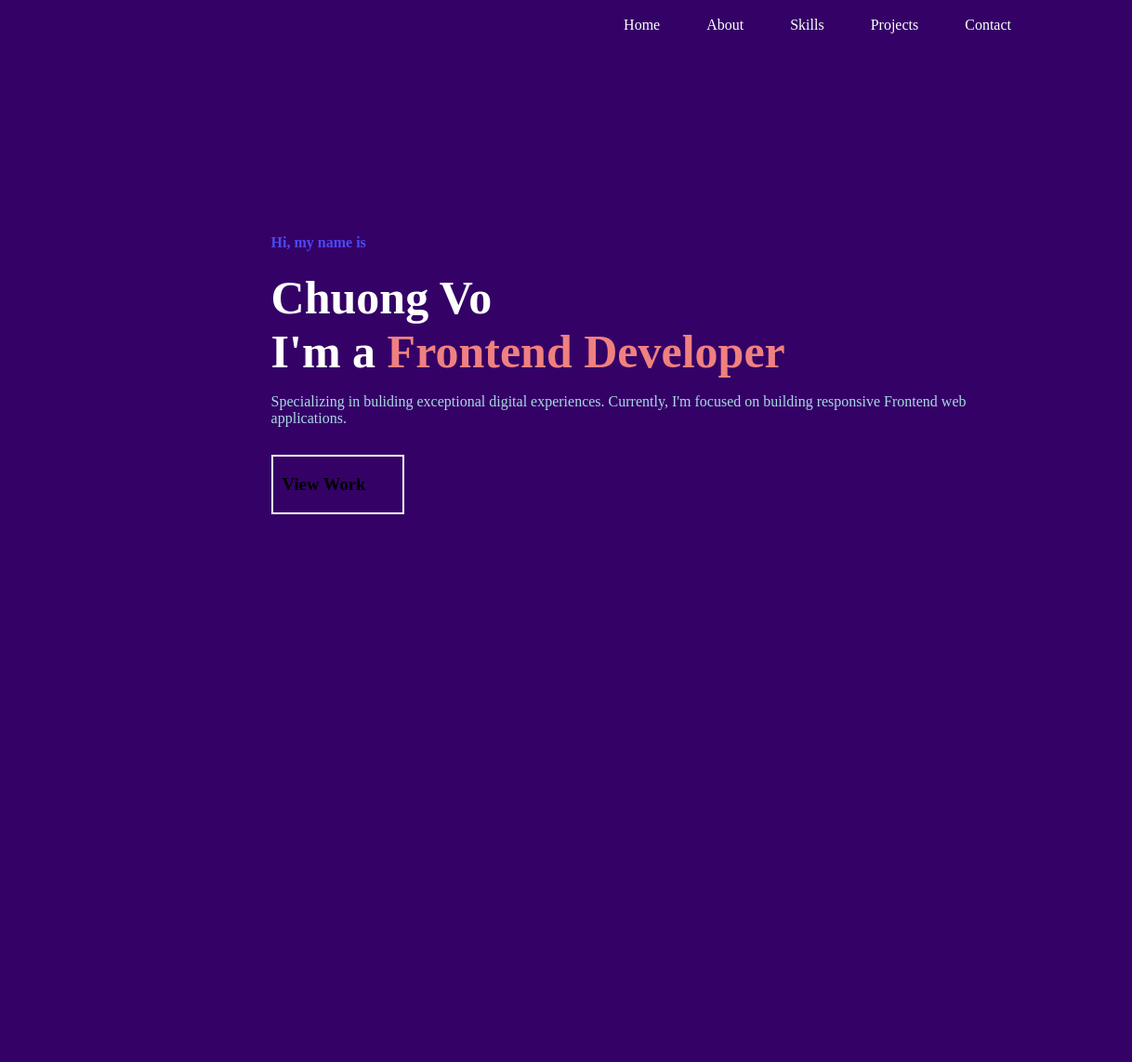
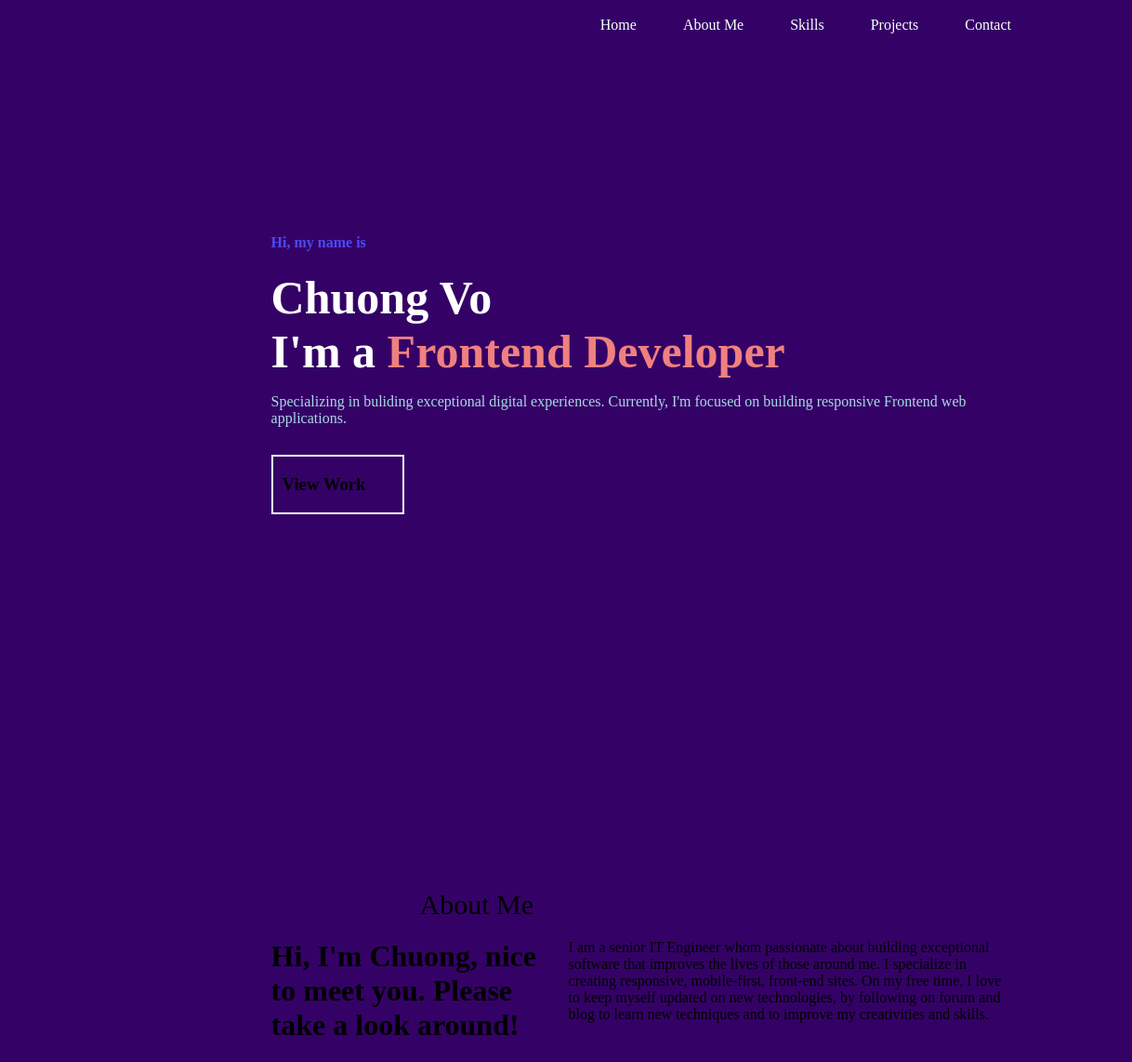
Before and after one commit to vohoang2005/CVOPortfolio, a plain HTML site: page index.html in a window 1280 px wide. Shown: the full height of the page at 93% size, 62-1280 px from the left. Before the commit the page ends 800 px from the top, so only its background shows below. Drawn offline with Linux system fonts and the light colour scheme.

Commit message:
Create About Me Section

```diff
--- a/index.html
+++ b/index.html
@@ -9,20 +9,20 @@
 </head>
 
 <body>
-    <section >
+  <header >
     <div class="Navbar">
       <img src="./images/cvo.png" alt="logo" height="50" class="logo">
         <div class="navtab">
           <div>Home</div>
-                    <div>About</div>
+          <div>About Me</div>
           <div>Skills</div>
           <div>Projects</div>
           <div>Contact</div>
         </div>
     </div>
-    </section>
+  </header>
 
-    <section>
+  <main>
     <div class="Home">
       <h4 class="name">Hi, my name is </h4>
       <h1 class="fullname">Chuong Vo</h1>
@@ -31,7 +31,15 @@
         <div class="viewworkcontainer">
           <h3 class="viewwork">View Work <i class="gg-arrow-right"></i></i></h3>
         </div>
+      <div class="About">
+        About Me
       </div>
-    </section>
+        <h1 class="aboutleft">Hi, I'm Chuong, nice to meet you. Please take a look around!</h1>
+        <p class="aboutright">I am a senior IT Engineer whom passionate about building exceptional software that improves the lives of those around me. I specialize in creating responsive, mobile-first, front-end sites. On my free time, I love to keep myself updated on new technologies, by following on forum and blog to learn new techniques and to improve my creativities and skills.</p>
+    </div>
+
+
+
+  </main>
 </body>
 </html>
--- a/style.css
+++ b/style.css
@@ -63,3 +63,27 @@ body {
 .viewworkcontainer:hover .gg-arrow-right {
     transform: rotateZ(-270deg);
 }
+
+.viewworkcontainer:hover {
+    color: aquamarine;
+}
+
+.About {
+    margin-top: 50%;
+    font-size: 30px;
+    display: flex;
+    margin-left: 160px;
+    margin-bottom: 20px;
+}
+
+.aboutleft {
+    float: left;
+    max-width: 300px;
+    margin-top: 0;
+    margin-right: 20px;
+}
+
+.aboutright {
+    max-width: 800px;
+    margin-top: 5px;
+}
```
Lines whose indentation alone changed are shown as unchanged.
